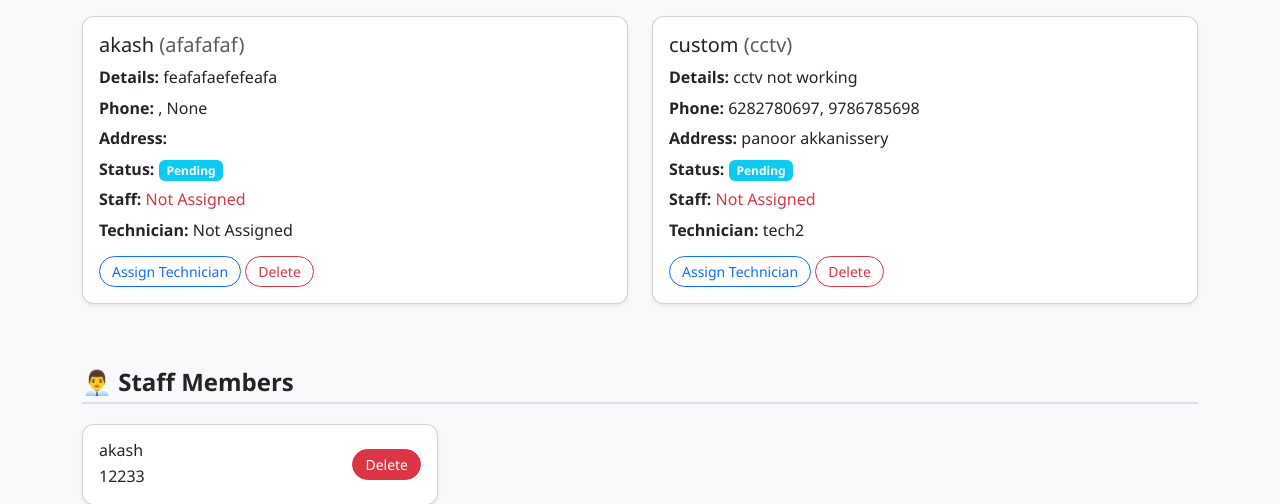
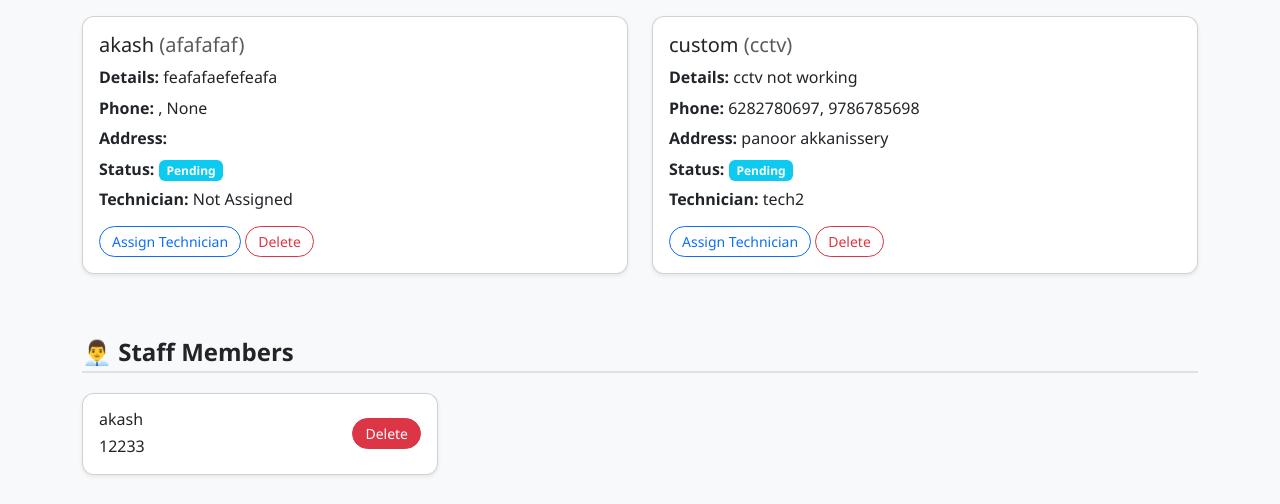
Before and after one commit to akasha17/complaint-management, a Django app: page /admin-dashboard/ in a window 1280 px wide. Shown: the part 333-837 px from the top of the page. Run offline with Django 5.2, Linux system fonts and the light colour scheme; a user stored in the database is signed in; data comes from the database, SQL or seed files in the repository.

Commit message:
admin_dashboard.html

```diff
--- a/cm/cmapp/templates/admin/admin_dashboard.html
+++ b/cm/cmapp/templates/admin/admin_dashboard.html
@@ -84,13 +84,13 @@
                         <p><strong>Status:</strong>
                             <span class="badge bg-info">{{ c.status|title }}</span>
                         </p>
-                        <p><strong>Staff:</strong>
+<!--                         <p><strong>Staff:</strong>
                             {% if c.assigned_staff and c.assigned_staff.user %}
                                 {{ c.assigned_staff.user.get_full_name }}
                             {% else %}
                                 <span class="text-danger">Not Assigned</span>
                             {% endif %}
-                        </p>
+                        </p> -->
                         <p><strong>Technician:</strong> {{ c.assigned_technician.name|default:"Not Assigned" }}</p>
                         <a href="{% url 'staff_assign_technician' c.id %}" class="btn btn-sm btn-outline-primary mt-2">Assign Technician</a>
                         <a href="{% url 'delete_complaint' c.id %}" class="btn btn-sm btn-outline-danger mt-2" onclick="return confirm('Delete this complaint?')">Delete</a>
```
